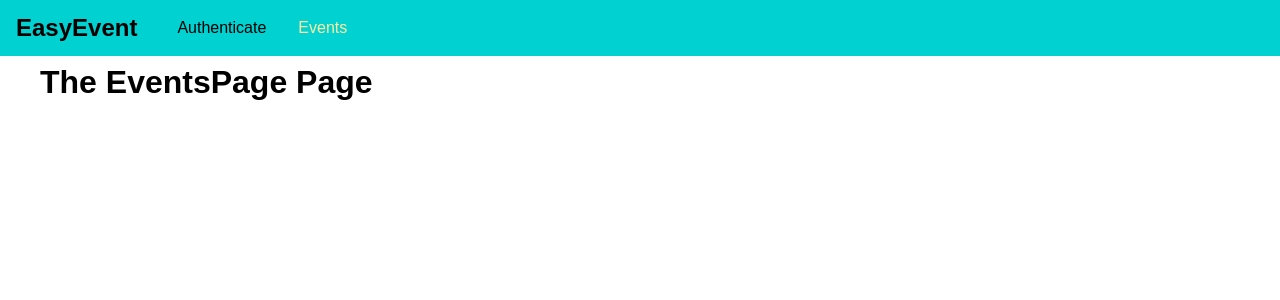
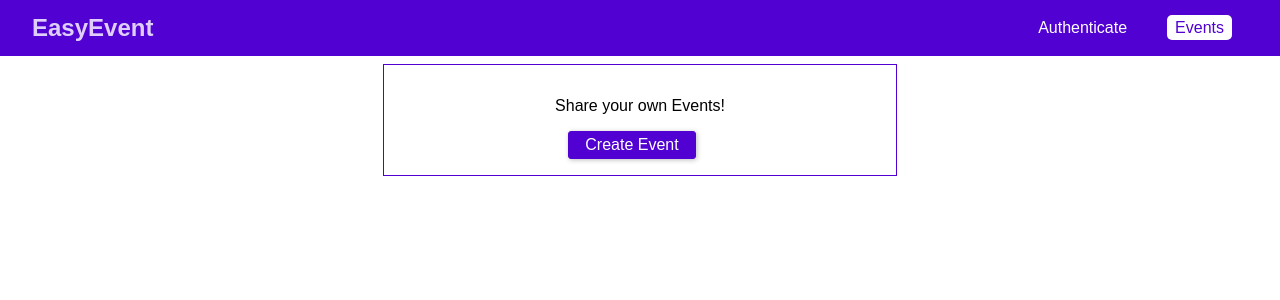
Before and after one commit to locemarn/graphql-react-event-book, a React (Create React App) app in the folder frontend/: page /events in a window 1280 px wide. Shown: the top 300 px of the page. Built offline with nearby package versions, Linux system fonts and the light colour scheme.

Commit message:
Adding a Modal

```diff
--- a/frontend/src/App.js
+++ b/frontend/src/App.js
@@ -43,16 +43,16 @@
             <MainNavigation />
               <main className="main-content">
                 <Switch>
-                  {!this.state.token && <Redirect from='/' to='/auth' exact />}
                   {this.state.token && <Redirect from='/' to='/events' exact />}
                   {this.state.token && <Redirect from='/auth' to='/events' exact />}
                   {!this.state.token && (
                     <Route path='/auth' component={AuthPage} />
-                  )}
+                    )}
                   <Route path='/events' component={EventsPage} />
                   {this.state.token && (
                     <Route path='/bookings' component={BookingsPage} />
-                  )}
+                    )}
+                  {!this.state.token && <Redirect to='/auth' exact />}
                 </Switch>
               </main>
           </AuthContext.Provider>
--- /dev/null
+++ b/frontend/src/components/Backdrop/Backdrop.css
@@ -0,0 +1,8 @@
+.backdrop {
+  position: fixed;
+  top: 0;
+  left: 0;
+  height: 100vh;
+  width: 100%;
+  background: rgba(0, 0, 0, 0.75);
+}
--- /dev/null
+++ b/frontend/src/components/Backdrop/Backdrop.js
@@ -0,0 +1,7 @@
+import React from 'react'
+
+import './Backdrop.css'
+
+const backdrop = props => <div className="backdrop"></div>
+
+export default backdrop
--- /dev/null
+++ b/frontend/src/components/Modal/Modal.css
@@ -0,0 +1,36 @@
+.modal {
+  width: 90%;
+  background: white;
+  box-shadow: 0 2px 8px rgba(0, 0, 0, 0.26);
+  position: fixed;
+  top: 20vh;
+  left: 5%;
+}
+
+.modal__header {
+  padding: 1rem;
+  background: #5101d1;
+  color: white;
+}
+
+.modal__header h1 {
+  margin: 0;
+  font-size: 1.25rem;
+}
+
+.modal__content {
+  padding: 1rem;
+}
+
+.modal__actions {
+  display: flex;
+  justify-content: flex-end;
+  padding: 1rem;
+}
+
+@media (min-width: 768px) {
+  .modal {
+    width: 30rem;
+    left: calc((100% - 30rem) / 2);
+  }
+}
--- /dev/null
+++ b/frontend/src/components/Modal/Modal.js
@@ -0,0 +1,20 @@
+import React from 'react'
+
+import './Modal.css'
+
+const modal = props => (
+  <div className="modal">
+    <header className="modal__header">
+      <h1>{props.title}</h1>
+    </header>
+    <section className="modal__content">
+      {props.children}
+    </section>
+    <section className="modal__actions">
+      {props.canCancel && <button className="btn" onClick={props.onCancel}>Cancel</button>}
+      {props.canConfirm && <button className="btn" onClick={props.onConfirm}>Confirm</button>}
+    </section>
+  </div>
+)
+
+export default modal
--- a/frontend/src/components/Navigation/MainNavigation.css
+++ b/frontend/src/components/Navigation/MainNavigation.css
@@ -3,16 +3,19 @@
   left: 0;
   top: 0;
   width: 100%;
-  height: 3.5em;
-  background: #01d1d1;
-  padding: 0 1rem;
+  height: 3.5rem;
+  background: #5101d1;
+  padding: 0 2rem;
   display: flex;
   align-items: center;
+  justify-content: space-between;
+  box-sizing: border-box;
 }
 
 .main-navigation__logo h1 {
   margin: 0;
-  font-size: 1.5em;
+  font-size: 1.5rem;
+  color: #dfcefc;
 }
 
 .main-navigation__items {
@@ -24,19 +27,32 @@
   list-style: none;
   padding: 0;
   margin: 0;
+  align-items: center;
 }
 
 .main-navigation__items li {
   margin: 0 1rem;
 }
 
-.main-navigation__items a {
+.main-navigation__items a,
+.main-navigation__items button {
   text-decoration: none;
-  color: #000000;
+  color: white;
+  padding: 0.25rem 0.5rem;
+  border: none;
+  font: inherit;
+  background: transparent;
+  cursor: pointer;
+  vertical-align: middle;
+  margin: 0;
 }
 
 .main-navigation__items a:hover,
 .main-navigation__items a:active,
-.main-navigation__items a.active {
-  color: #fdefa0;
+.main-navigation__items a.active,
+.main-navigation__items button:hover,
+.main-navigation__items button:active {
+  background: #ffffff;
+  color: #5101d1;
+  border-radius: 5px;
 }
--- a/frontend/src/components/Navigation/MainNavigation.js
+++ b/frontend/src/components/Navigation/MainNavigation.js
@@ -21,9 +21,14 @@
                 <NavLink to="/events">Events</NavLink>
               </li>
               {context.token && (
-                <li>
-                  <NavLink to="/bookings">Bookings</NavLink>
-                </li>
+                <React.Fragment>
+                  <li>
+                    <NavLink to="/bookings">Bookings</NavLink>
+                  </li>
+                  <li>
+                    <button onClick={context.logout}>Logout</button>
+                  </li>
+                </React.Fragment>
               )}
             </ul>
           </nav>
--- a/frontend/src/index.css
+++ b/frontend/src/index.css
@@ -3,3 +3,38 @@
   padding: 0;
   font-family: sans-serif;
 }
+
+.form-control label,
+.form-control input {
+  width: 100%;
+  display: block;
+}
+
+.form-control label {
+  margin-bottom: 0.5rem;
+}
+
+.form-control {
+  margin-bottom: 1rem;
+}
+
+.form-actions button,
+.btn {
+  background: #5101d1;
+  font: inherit;
+  border: 1px solid #5101d1;
+  border-radius: 3px;
+  padding: 0.25rem 1rem;
+  margin-right: 1rem;
+  box-shadow: 1px 1px 5px rgba(0, 0, 0, 0.26);
+  color: white;
+  cursor: pointer;
+}
+
+.form-actions button:hover,
+.form-actions button:active,
+.btn:hover,
+.btn:active {
+  background: #6219d6;
+  border-color: #6219d6;
+}
--- a/frontend/src/pages/Auth.css
+++ b/frontend/src/pages/Auth.css
@@ -3,35 +3,3 @@
   min-width: 80%;
   margin: 5rem auto;
 }
-
-.form-control label,
-.form-control input {
-  width: 100%;
-  display: block;
-}
-
-.form-control label {
-  margin-bottom: 0.5rem;
-}
-
-.form-control {
-  margin-bottom: 1rem;
-}
-
-.form-actions button {
-  background: #01d1d1;
-  font: inherit;
-  border: 1px solid #01d1d1;
-  border-radius: 3px;
-  padding: 0.25rem 1rem;
-  margin-right: 1rem;
-  box-shadow: 1px 1px 5px rgba(0, 0, 0, 0.26);
-  color: white;
-  cursor: pointer;
-}
-
-.form-actions button:hover,
-.form-actions button:active {
-  background: #01a7a7;
-  border-color: #01a7a7;
-}
--- /dev/null
+++ b/frontend/src/pages/Events.css
@@ -0,0 +1,8 @@
+.events-control {
+  text-align: center;
+  border: 1px solid #5101d1;
+  padding: 1rem;
+  margin: 2rem auto;
+  width: 30rem;
+  max-width: 80%;
+}
--- a/frontend/src/pages/Events.js
+++ b/frontend/src/pages/Events.js
@@ -1,11 +1,45 @@
 import React, { Component } from 'react';
 
+import Modal from '../components/Modal/Modal'
+import Backdrop from '../components/Backdrop/Backdrop'
+import './Events.css'
 class EventsPage extends Component {
+
+  state = {
+    creating: false
+  }
+
+  startCreateEventHandler = () => {
+    this.setState({
+      creating: true
+    })
+  }
+
+  modalConfirmHandler = () => {
+    this.setState({
+      creating: true
+    })
+  }
+
+  modalCancelHandler = () => {
+    this.setState({
+      creating: false
+    })
+  }
+
+
   render() {
     return (
-      <div>
-        <h1>The EventsPage Page</h1>
-      </div>
+      <React.Fragment>
+        {this.state.creating && <Backdrop />}
+        {this.state.creating && <Modal title="Add Event" canCancel canConfirm onCancel={this.modalCancelHandler} onConfirm={this.modalConfirmHandler}>
+          modal content
+        </Modal>}
+        <div className="events-control">
+          <p>Share your own Events!</p>
+          <button className="btn" onClick={this.startCreateEventHandler}>Create Event</button>
+        </div>
+      </React.Fragment>
     );
   }
 }
```
